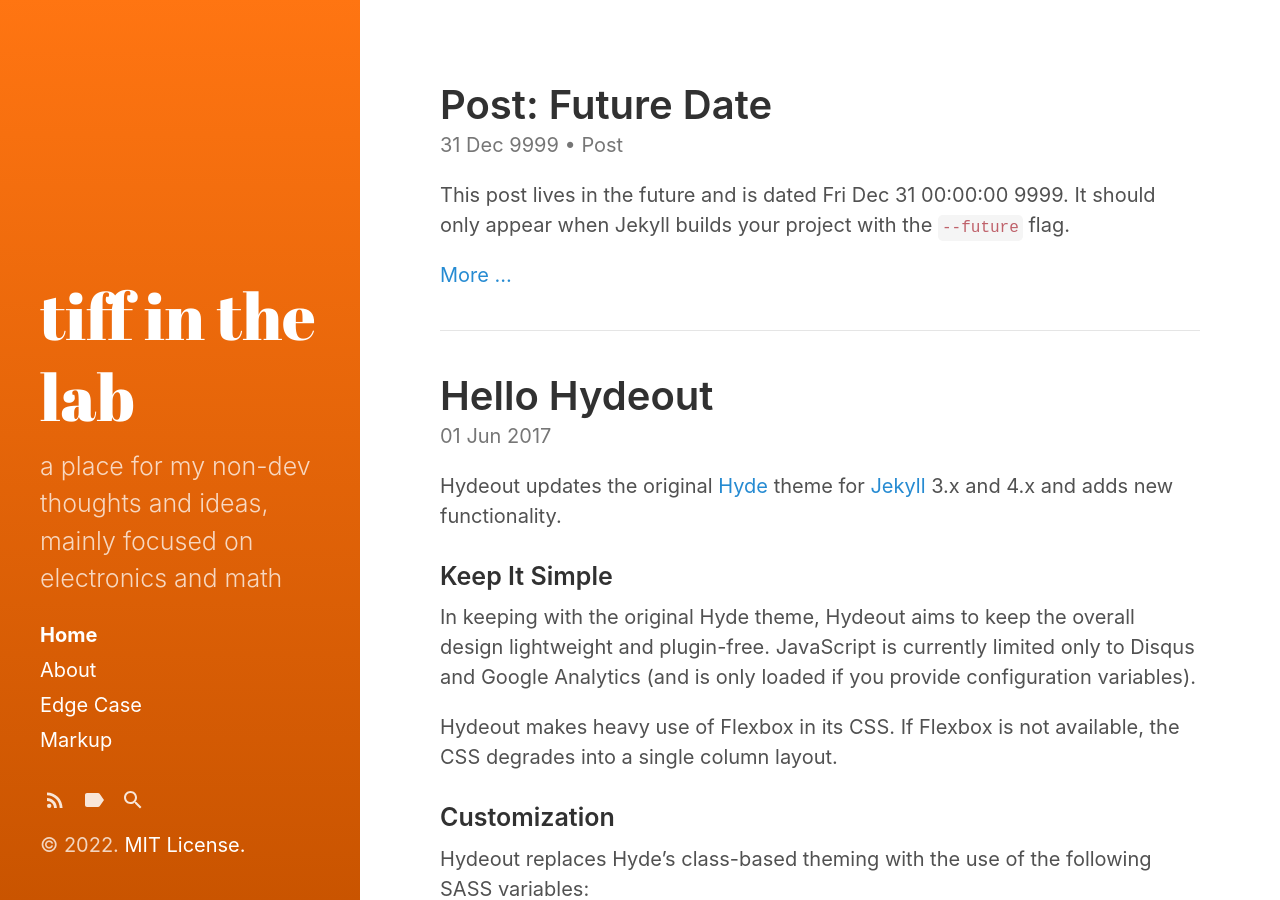
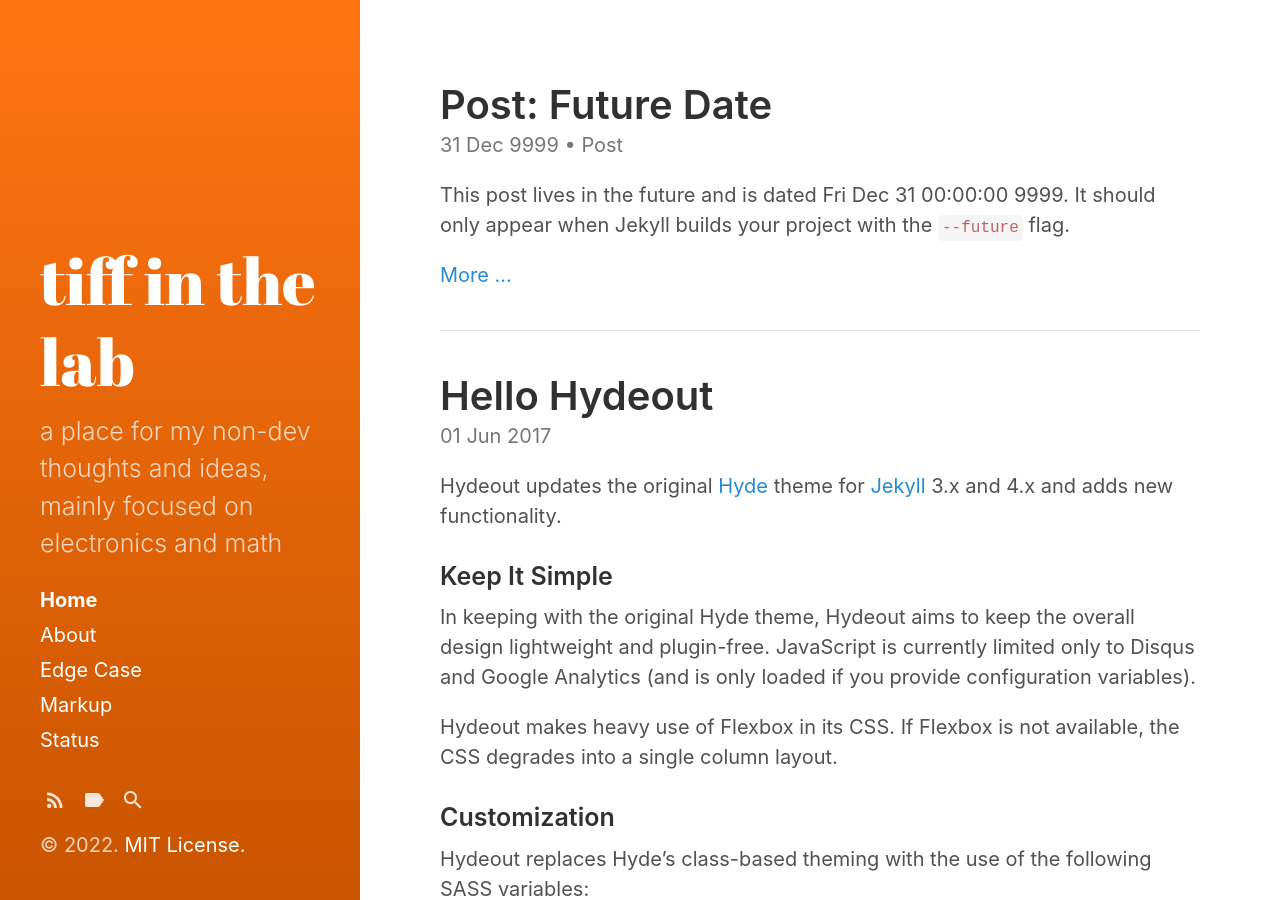
Before and after one commit to twhite96/tiff-experiments, a Jekyll site: the page built from index.html, in a window 1280 px wide and 900 px high. Built offline with Jekyll 4.4.1, drawn with Linux system fonts in a browser that asks for light colours; the list of posts is cut into pages by our own code.

Commit message:
status link

```diff
--- a/_includes/custom-nav-links.html
+++ b/_includes/custom-nav-links.html
@@ -1 +1,2 @@
 <!-- Optional additional links to insert in sidebar nav -->
+<a href="https://status.tiff.engineer">Status</a>
```
